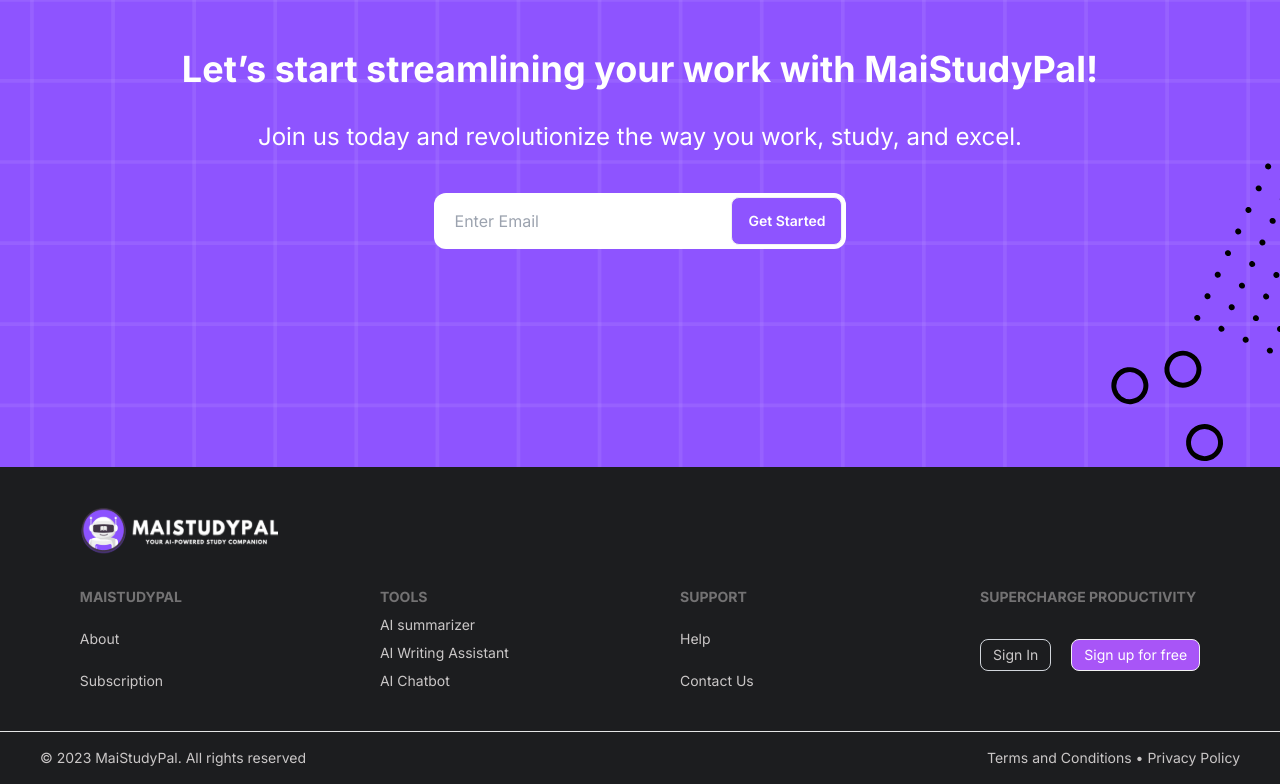
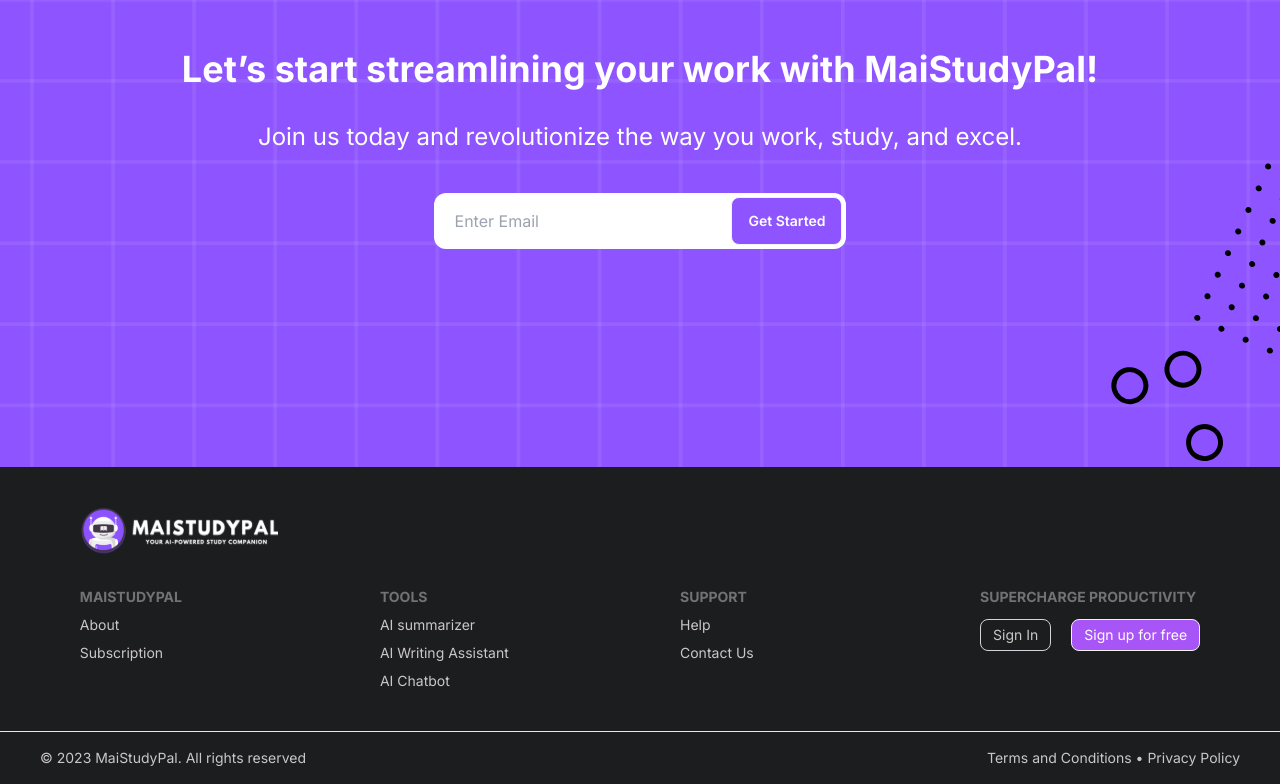
Before and after one commit to ramca09/MaiStudyPal, a Next.js app: page / in a window 1280 px wide. Shown: the part 4691-5475 px from the top of the page. Built offline with nearby package versions, Linux system fonts and the light colour scheme.

Commit message:
signup&in logo redirect

```diff
--- a/src/app/signup/page.jsx
+++ b/src/app/signup/page.jsx
@@ -55,9 +55,9 @@
                     <br />
                     and agree to our{" "}
                   </span>
-                  <span className="text-black text-[12px] font-normal underline leading-tight">
+                  <Link className="text-black text-[12px] font-normal underline leading-tight" href="/pricvacy">
                     Terms and Conditions.
-                  </span>
+                  </Link>
                 </div>
               </div>
             </div>
--- a/src/components/Footer/index.jsx
+++ b/src/components/Footer/index.jsx
@@ -8,7 +8,7 @@
       <footer className="footer p-10 bg-[#1C1D1F] text-[#CAC7C7] flex justify-center">
         <div className="lg:grid lg:grid-rows-1">
           <Image src={footerlogo} alt="Logo" />
-          <div className="space-x-12 lg:grid lg:grid-cols-4 lg:gap-x-20 lg:space-x-0 flex-grow">
+          <div className="space-x-12 lg:grid lg:grid-cols-4 lg:gap-x-20 2xl:gap-x-48 lg:space-x-0 flex-grow place-items-start">
             <div className="mt-6 lg:grid lg:grid-rows-2 lg:gap-x-16">
               <span className="footer-title">MAISTUDYPAL</span>
               <Link href="/about" className="link link-hover">
```
